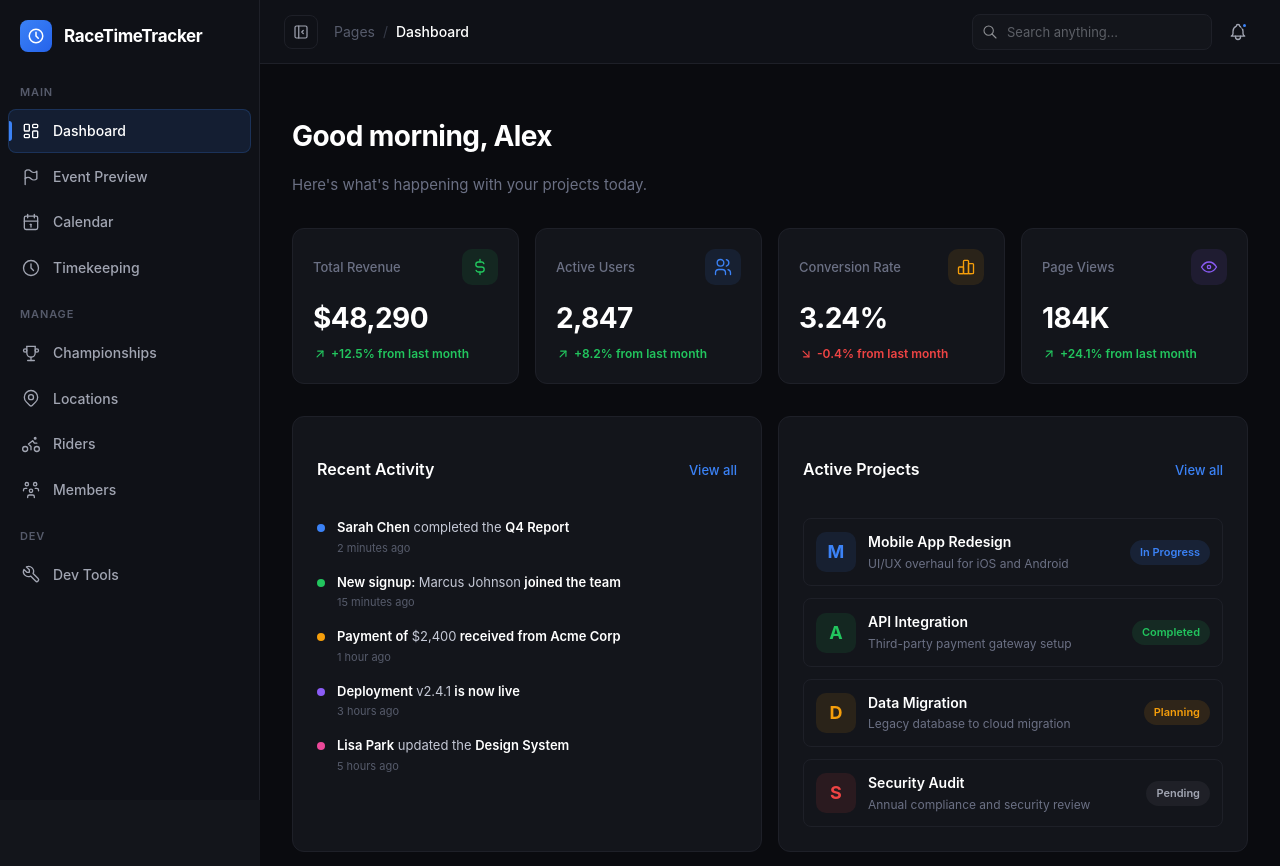
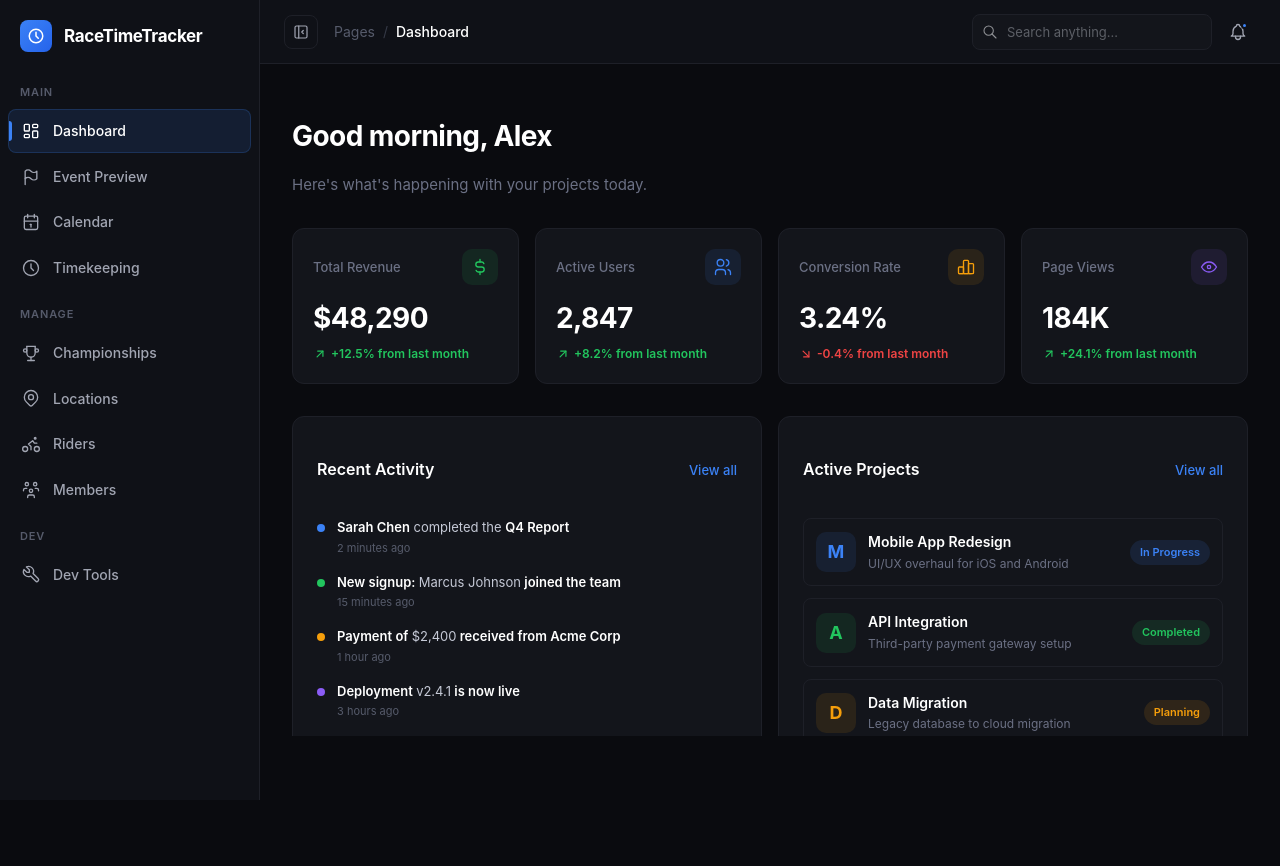
Before and after one commit to tikoflano/racetimetracker, a React (Vite) app in the folder client2/: page / in a window 1280 px wide. Shown: the top 866 px of the page. After the commit the page ends 800 px from the top, so only its background shows below. Built offline with nearby package versions, Linux system fonts and the light colour scheme; no server answers; what spacetimedb would draw is missing.

Commit message:
style: update MainContent and body styles for improved layout and appearance
Set background color for the body and MainContent, adjust padding and height for better content display, and ensure overflow handling for the MainContent component.

```diff
--- a/client2/src/components/main-content/MainContent.module.css
+++ b/client2/src/components/main-content/MainContent.module.css
@@ -1,8 +1,8 @@
 .main {
   margin-left: var(--content-offset);
-  margin-top: 64px;
-  min-height: calc(100vh - 64px);
-  padding: 32px;
+  height: calc(100vh - 64px);
+  padding: 96px 32px 32px;
+  overflow-y: auto;
   transition: margin-left 280ms cubic-bezier(0.4, 0, 0.2, 1);
   background-color: #0a0b0f;
 }
--- a/client2/src/index.css
+++ b/client2/src/index.css
@@ -4,4 +4,9 @@ body,
 #root {
   height: 100%;
   margin: 0;
+  background-color: #0a0b0f;
 }
+
+body {
+  overflow: hidden;
+}
```
